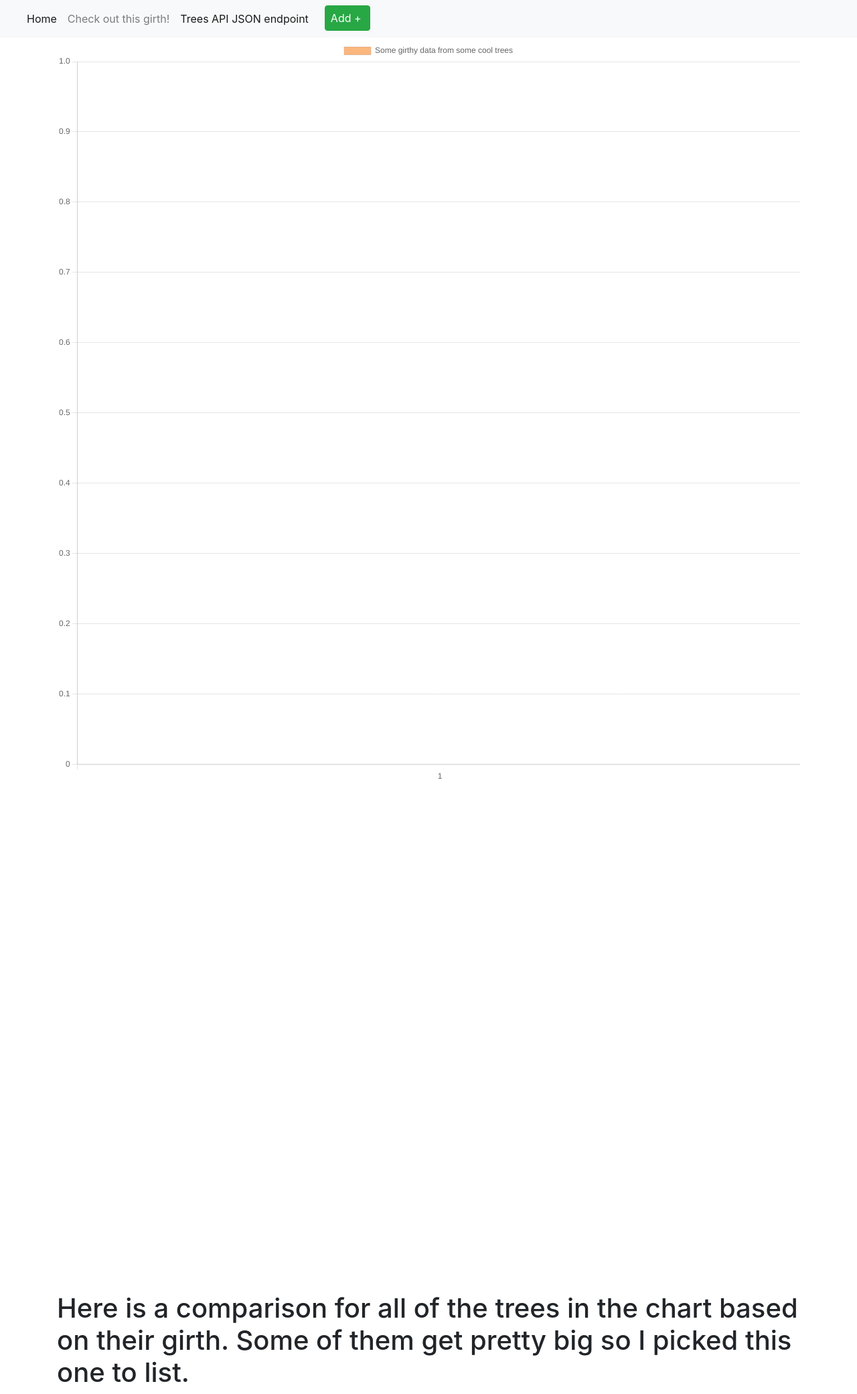
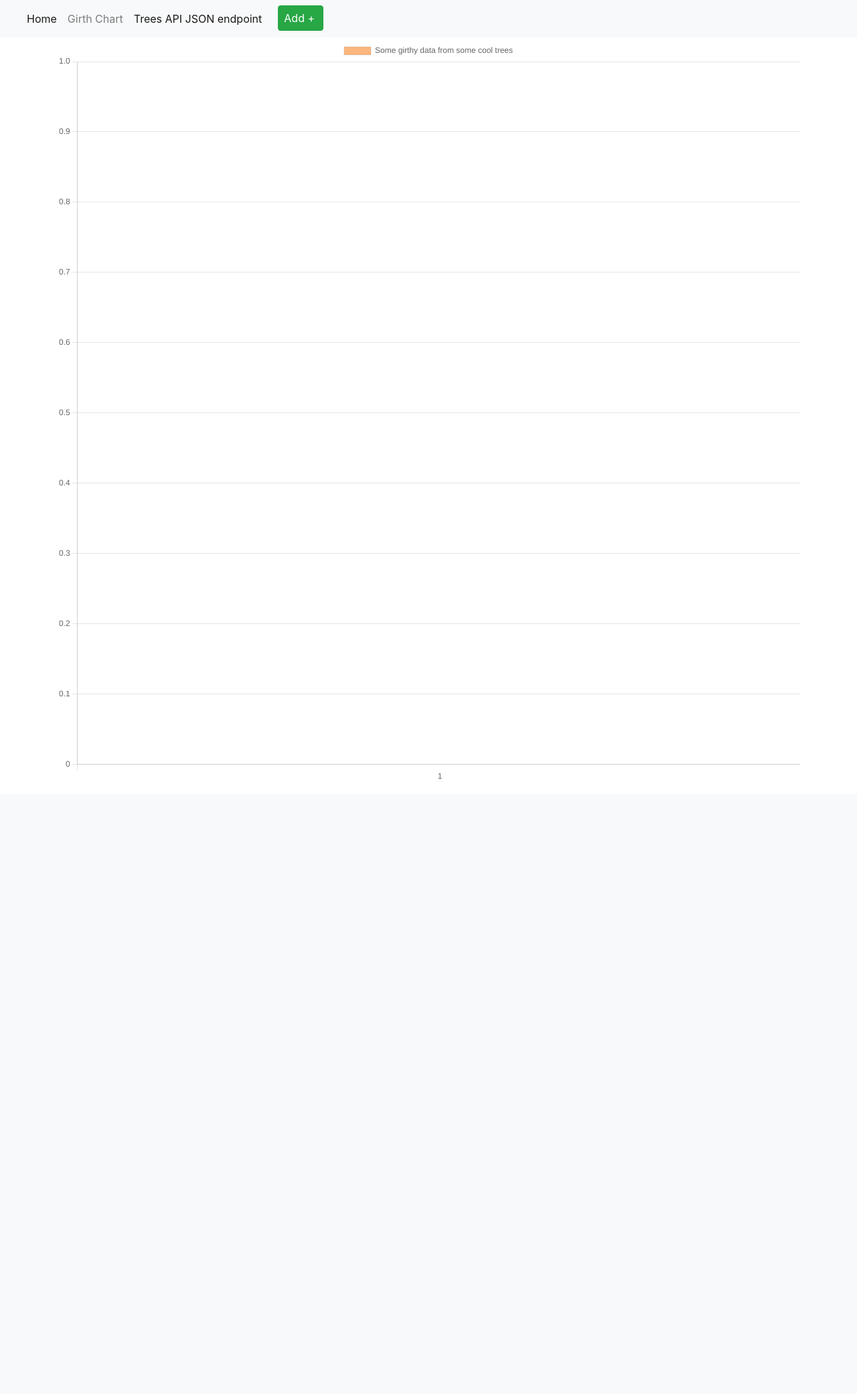
Before and after one commit to Sowmyak91/IS601-FinalWebApplication-TeamProj, a Flask app: page /api/v1/trees/chart in a window 1280 px wide. Shown: the whole page at 67% size. After the commit the page ends 1163 px from the top, so only its background shows below. Run offline with Flask 2, Linux system fonts and the light colour scheme; data comes from the database, SQL or seed files in the repository; some libraries are stand-ins or nearby versions.

Commit message:
Task: Updated files

```diff
--- a/app/templates/data.html
+++ b/app/templates/data.html
@@ -55,8 +55,5 @@
     }
 </script>
 </form>
-<br><br><br><br><br> <br><br><br><br><br><br><br><br><br><br><br><br><br><br><br><br><br><br><br><br><br><br><br><br><br><br>
-<h1>Here is a comparison for all of the trees in the chart based on their girth. Some of them
-get pretty big so I picked this one to list.</h1>
 </body>
 {% endblock %}
--- a/app/templates/layout.html
+++ b/app/templates/layout.html
@@ -34,7 +34,7 @@
             <a class="nav-link" href="/">Home <span class="sr-only">(current)</span></a>
         </li>
         <li>
-            <a class="nav-link" href="/api/v1/trees/chart">Check out this girth! <span class="sr-only"></span></a>
+            <a class="nav-link" href="/api/v1/trees/chart">Girth Chart <span class="sr-only"></span></a>
         </li>
         <li class="nav-item active">
             <a class="nav-link" href="/api/v1/trees">Trees API JSON endpoint <span class="sr-only">(current)</span></a>
```
